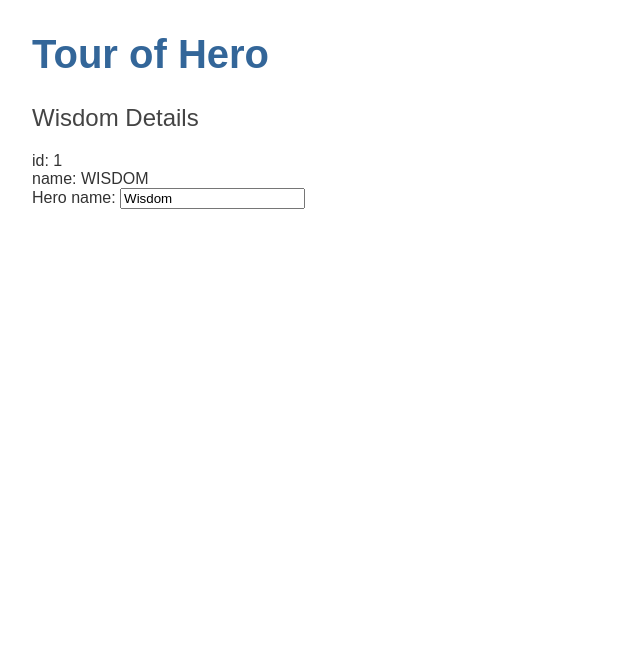
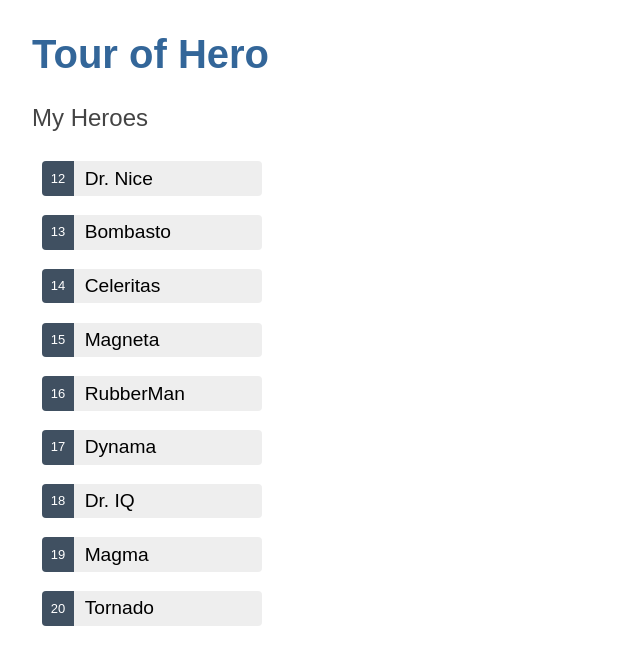
Before and after one commit to meth0xy/Tour-of-Heros, an Angular app: page / in a window 1280 px wide. Shown: the top 664 px of the page, without its empty margins (0-640 px from the left). Built offline with nearby package versions, Linux system fonts and the light colour scheme.

Commit message:
Create a Heroes List Component which renders a list of heros when selecting a hero it should display the details with an input field to edit the name it has also a button which clsoes the details which is passed as @Output Event Emitter from its child details component

```diff
--- /dev/null
+++ b/src/app/hero-details/hero-details.component.html
@@ -0,0 +1,10 @@
+<h2>{{currentSelectedHero.name}} Details</h2>
+<button class="button" type="button" (click)="onCloseDetails()">Close Details</button>
+  <div><span>id: </span>{{currentSelectedHero.id}}</div>
+  <div><span>name: </span>{{currentSelectedHero.name | uppercase}}</div>
+  <div>
+    <label for="name">
+      currentSelectedHero name:
+      <input id="name" placeholder="Name" [(ngModel)]="currentSelectedHero.name">
+    </label>
+  </div>
--- /dev/null
+++ b/src/app/hero-details/hero-details.component.ts
@@ -0,0 +1,20 @@
+import { CommonModule } from '@angular/common';
+import { Component, EventEmitter, Input, Output } from '@angular/core';
+import { Hero } from '../hero';
+import { FormsModule } from '@angular/forms';
+
+@Component({
+  selector: 'app-hero-details',
+  standalone: true,
+  imports: [CommonModule, FormsModule],
+  templateUrl: './hero-details.component.html',
+  styleUrl: './hero-details.component.scss'
+})
+export class HeroDetailsComponent {
+@Input () currentSelectedHero! : Hero;
+@Output () closeDetails = new EventEmitter<void>();
+
+onCloseDetails () {
+  this.closeDetails.emit();
+}
+}
--- a/src/app/heroes/heroes.component.html
+++ b/src/app/heroes/heroes.component.html
@@ -1,9 +1,11 @@
-<h2>{{hero.name}} Details</h2>
-<div><span>id: </span>{{hero.id}}</div>
-<div><span>name: </span>{{hero.name | uppercase}}</div>
-<div>
-  <label for="name">
-    Hero name:
-    <input id="name" placeholder="Name"  [(ngModel)]="hero.name">
-  </label>
-</div>
+<h2>My Heroes</h2>
+<ul class="heroes">
+  <li *ngFor="let hero of heroes">
+    <button type="button" (click)="selectHero(hero)">
+      <span class="badge">{{hero.id}}</span>
+      <span class="name">{{hero.name}}</span>
+    </button>
+  </li>
+</ul>
+<div *ngIf="currentSelectedHero">
+<app-hero-details [currentSelectedHero]="currentSelectedHero" (closeDetails)="selectHero(undefined)"/>
--- a/src/app/heroes/heroes.component.scss
+++ b/src/app/heroes/heroes.component.scss
@@ -0,0 +1,66 @@
+/* HeroesComponent's private CSS styles */
+.heroes {
+  margin: 0 0 2em 0;
+  list-style-type: none;
+  padding: 0;
+  width: 15em;
+}
+
+.heroes li {
+  display: flex;
+}
+
+.heroes button {
+  flex: 1;
+  cursor: pointer;
+  position: relative;
+  left: 0;
+  background-color: #eee;
+  margin: 0.5em;
+  padding: 0;
+  border-radius: 4px;
+  display: flex;
+  align-items: stretch;
+  height: 1.8em;
+}
+
+.heroes button:hover {
+  color: #2c3a41;
+  background-color: #e6e6e6;
+  left: 0.1em;
+}
+
+.heroes button:active {
+  background-color: #525252;
+  color: #fafafa;
+}
+
+.heroes button.selected {
+  background-color: black;
+  color: white;
+}
+
+.heroes button.selected:hover {
+  background-color: #505050;
+  color: white;
+}
+
+.heroes button.selected:active {
+  background-color: black;
+  color: white;
+}
+
+.heroes .badge {
+  display: inline-block;
+  font-size: small;
+  color: white;
+  padding: 0.8em 0.7em 0 0.7em;
+  background-color: #405061;
+  line-height: 1em;
+  margin-right: 0.8em;
+  border-radius: 4px 0 0 4px;
+}
+
+.heroes .name {
+  align-self: center;
+}
--- a/src/app/heroes/heroes.component.ts
+++ b/src/app/heroes/heroes.component.ts
@@ -1,19 +1,22 @@
 import { Component } from '@angular/core';
-import { Hero } from '../hero';
 import { CommonModule } from '@angular/common';
 import { FormsModule } from '@angular/forms';
+import { HEROES } from '../mock-heroes';
+import { Hero } from '../hero';
+import { HeroDetailsComponent } from '../hero-details/hero-details.component';
 
 @Component({
   selector: 'app-heroes',
   standalone: true,
-  imports: [CommonModule, FormsModule],
+  imports: [CommonModule, FormsModule, HeroDetailsComponent],
   templateUrl: './heroes.component.html',
   styleUrl: './heroes.component.scss'
 })
 
 export class HeroesComponent {
-  hero : Hero = {
-    name: 'Wisdom',
-    id: 1,
+  heroes = HEROES;
+  currentSelectedHero : Hero | undefined;
+  selectHero (hero: Hero | undefined) {
+    this.currentSelectedHero = hero;
   }
 }
--- /dev/null
+++ b/src/app/mock-heroes.ts
@@ -0,0 +1,13 @@
+import { Hero } from "./hero";
+
+export const HEROES: Hero[] = [
+  { id: 12, name: 'Dr. Nice' },
+  { id: 13, name: 'Bombasto' },
+  { id: 14, name: 'Celeritas' },
+  { id: 15, name: 'Magneta' },
+  { id: 16, name: 'RubberMan' },
+  { id: 17, name: 'Dynama' },
+  { id: 18, name: 'Dr. IQ' },
+  { id: 19, name: 'Magma' },
+  { id: 20, name: 'Tornado' }
+];
```
Also changed, not shown: src/app/hero-details/hero-details.component.scss (added), 1 other file (tests, documents, lock files or other folders).
